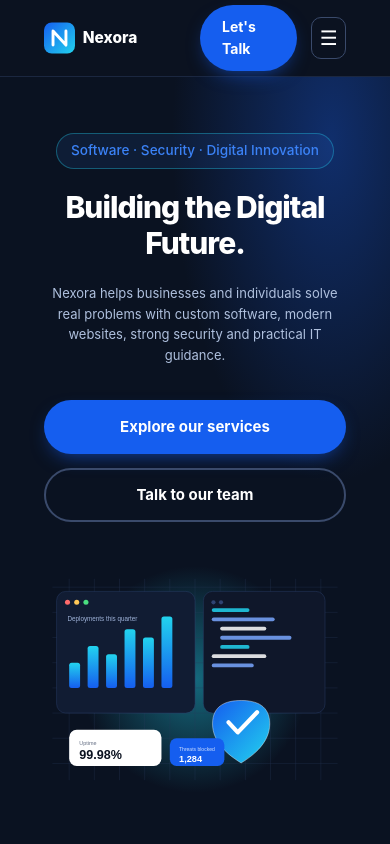
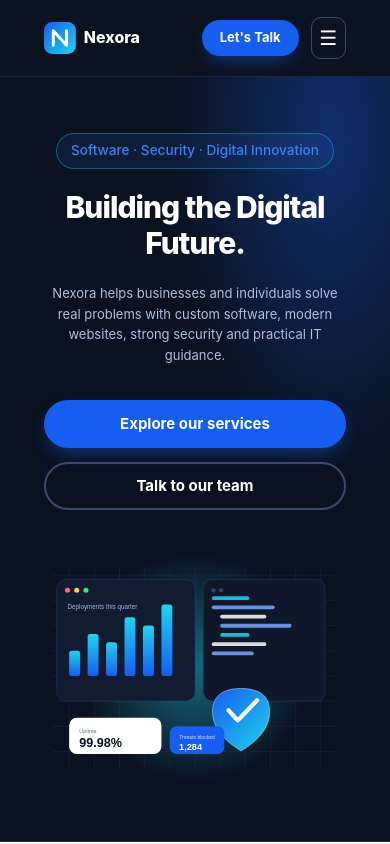
Before and after one commit to NextGen-Devlopers/Nexora-Technologies, a React (Vite) app: page / in a window 390 px wide. Shown: the top 844 px of the page. Built offline with nearby package versions, Linux system fonts and the light colour scheme.

Commit message:
Header Update

```diff
--- a/src/Components/Header/Header.css
+++ b/src/Components/Header/Header.css
@@ -35,6 +35,7 @@
 .nav .logo img {
   height: 38px;
 }
+
 /* buttons */
 .btn {
   display: inline-block;
@@ -42,6 +43,9 @@
   border-radius: 999px;
   font-weight: 700;
   font-size: 15px;
+  line-height: 1.2;
+  white-space: nowrap;
+  text-align: center;
   border: 2px solid transparent;
   cursor: pointer;
   font-family: inherit;
@@ -79,16 +83,25 @@
   cursor: pointer;
 }
 
+/* tablet / mobile */
 @media (max-width: 860px) {
   .nav .menu {
     display: block;
   }
   .nav .container {
-    gap: 14px;
+    gap: 12px;
   }
   .nav .logo {
     margin-right: auto;
   }
+
+  /* Let's Talk button */
+  .nav .btn-sm {
+    flex-shrink: 0;
+    padding: 8px 16px;
+    font-size: 13px;
+  }
+
   .nav ul {
     display: none;
     position: absolute;
@@ -110,3 +123,17 @@
     border-bottom: 1px solid #1b2740;
   }
 }
+
+/* very small phones */
+@media (max-width: 380px) {
+  .nav .logo img {
+    height: 32px;
+  }
+  .nav .btn-sm {
+    padding: 7px 12px;
+    font-size: 12px;
+  }
+  .nav .container {
+    gap: 8px;
+  }
+}
```
